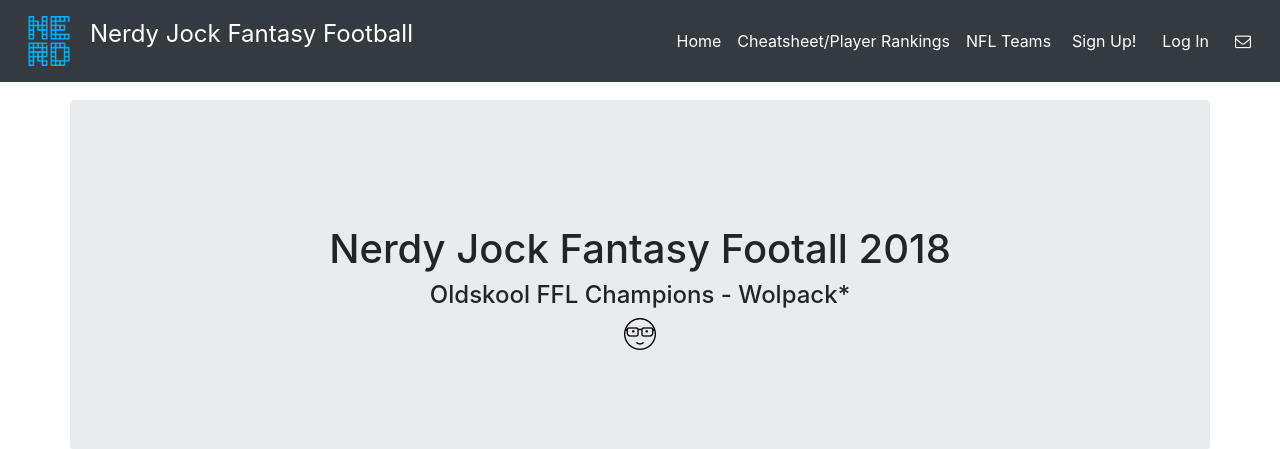
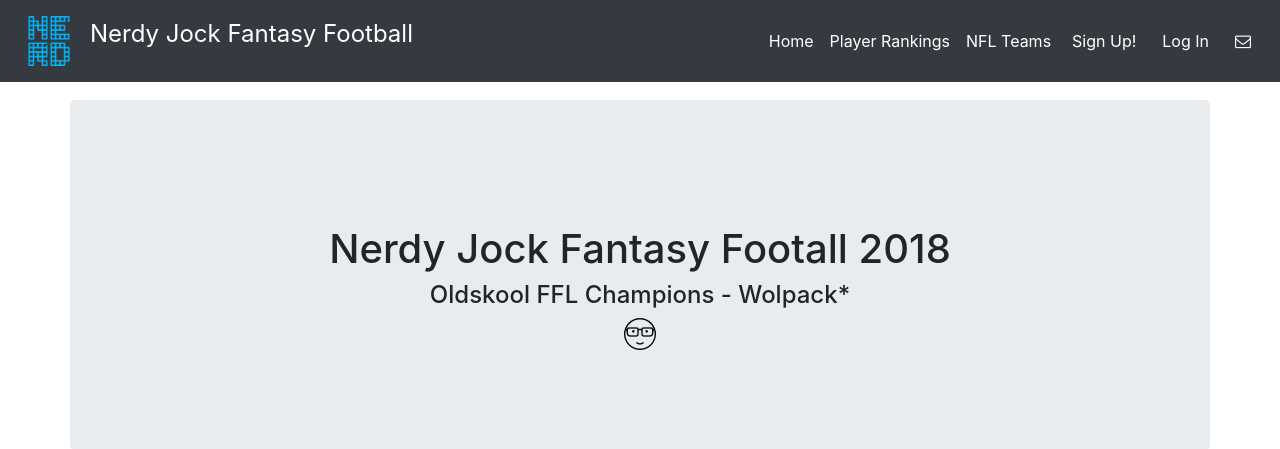
Before and after one commit to mannmik/FF2018, a Django app: page /fantasyfootball/nflteams/ in a window 1280 px wide. Shown: the top 449 px of the page. Run offline with Django 3.2, Linux system fonts and the light colour scheme; data comes from the database, SQL or seed files in the repository; some libraries are stand-ins or nearby versions.

Commit message:
gitignore

```diff
--- a/templates/webbase.html
+++ b/templates/webbase.html
@@ -50,7 +50,7 @@
             <a class="nav-link" href="{% url 'home' %}">Home <span class="sr-only"></span></a>
           </li>
           <li class="nav-item active">
-            <a class="nav-link" href="{% url 'cheatsheet' %}">Cheatsheet/Player Rankings</a>
+            <a class="nav-link" href="{% url 'cheatsheet' %}">Player Rankings</a>
           </li>
           <li class="nav-item active">
             <a class="nav-link" href="{% url 'nflteams' %}">NFL Teams</a>
```
Also changed, not shown: .gitignore.txt (added).
